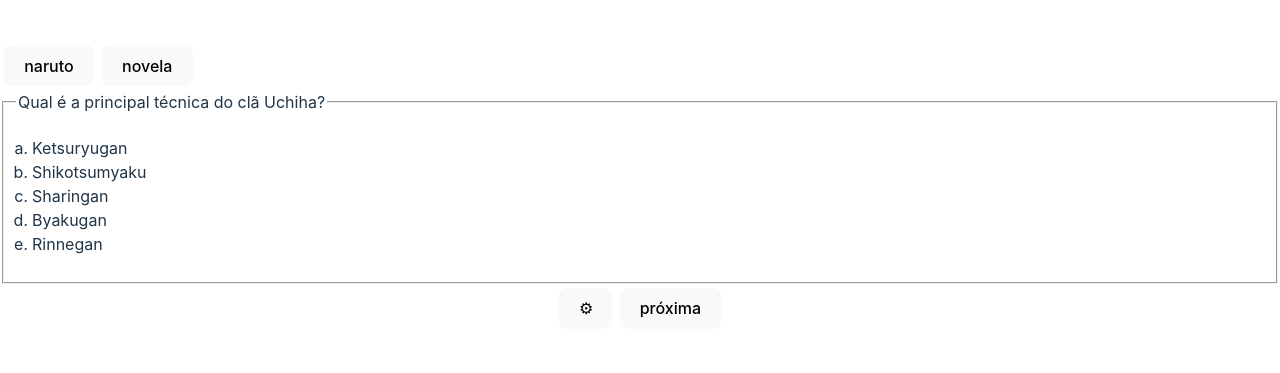
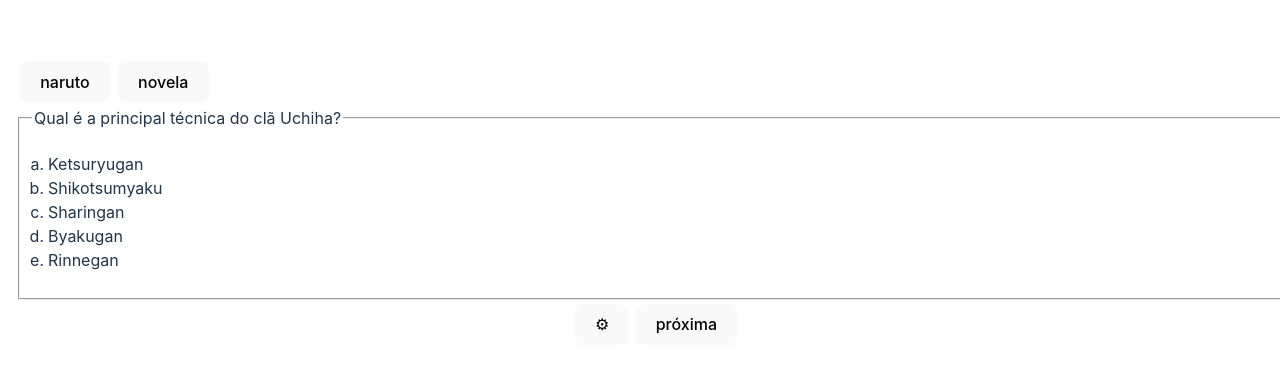
Before and after one commit to gadelhati/questionnaire-front, a React (Vite) app: page / in a window 1280 px wide. Shown: the part 213-586 px from the top of the page. Built offline with nearby package versions, Linux system fonts and the light colour scheme.

Commit message:
style: add margin

```diff
--- a/src/container/questionnaire.css
+++ b/src/container/questionnaire.css
@@ -1,3 +1,7 @@
+body {
+    margin: 1rem;
+}
+
 section {
     height: 100vh;
     width: 100vw;
```
